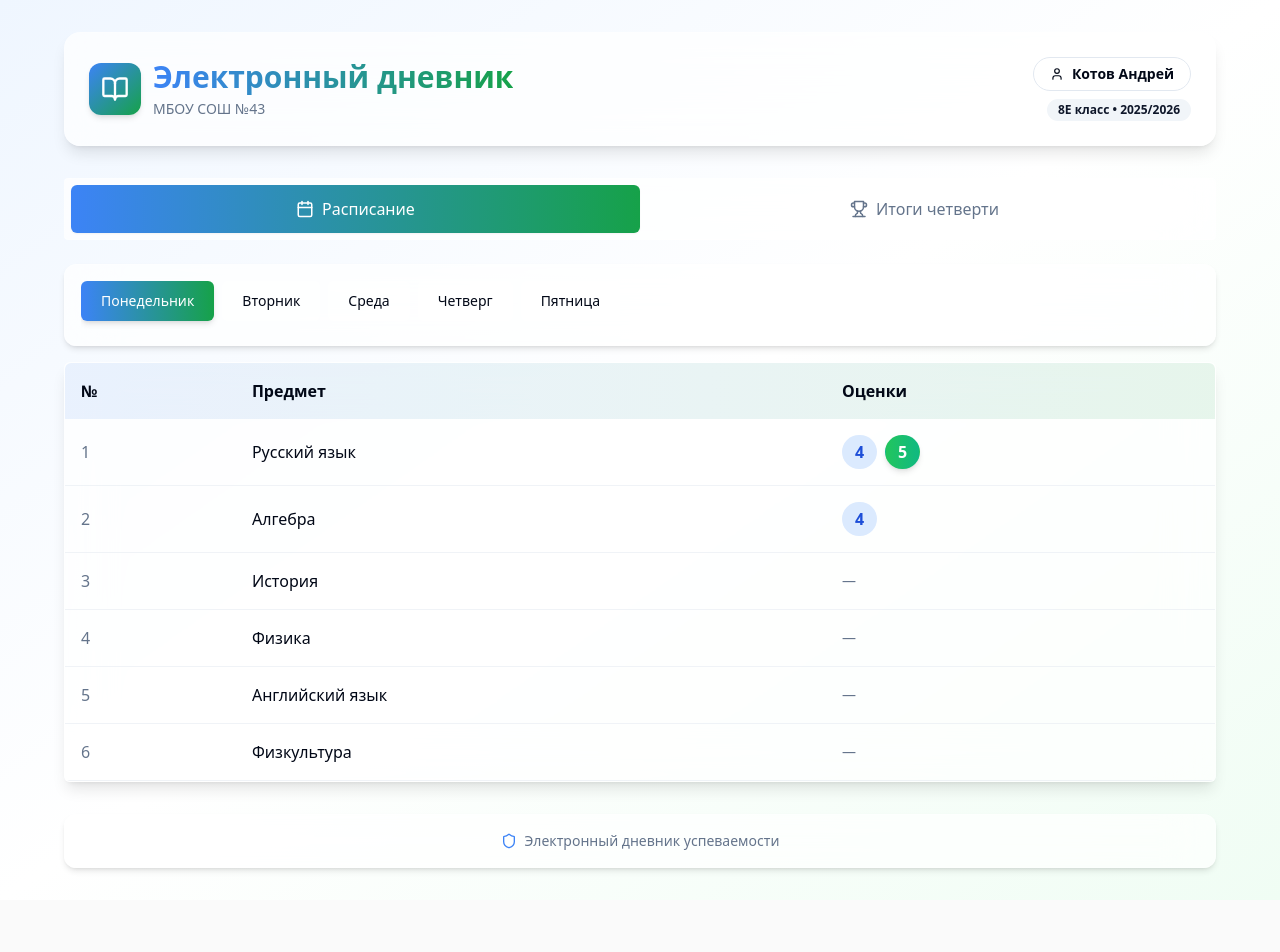
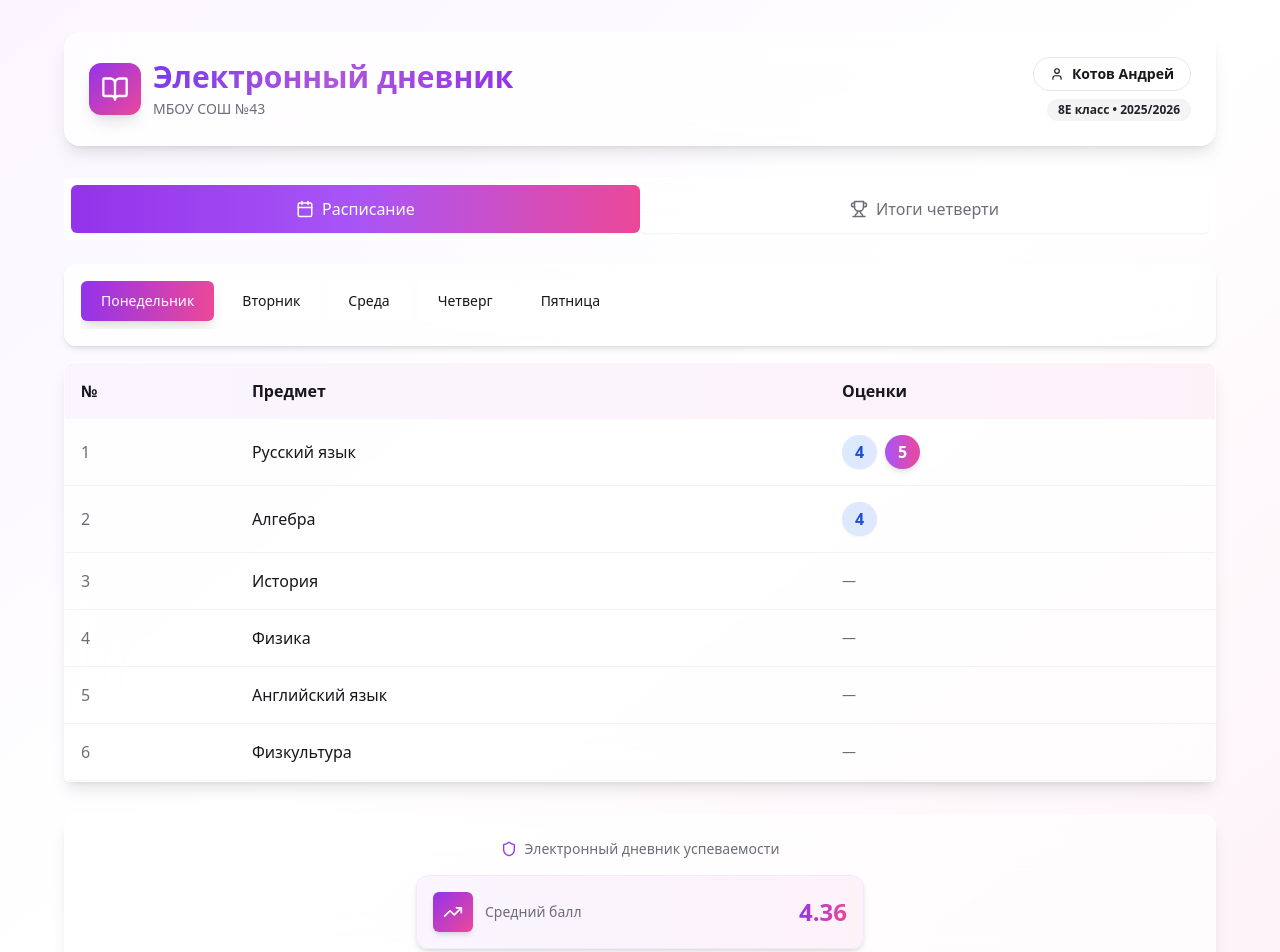
Before and after one commit to pr-poehali-dev/school-diary-creation, a React (Vite) app: page / in a window 1280 px wide. Shown: the top 952 px of the page. Before the commit the page ends 900 px from the top, so only its background shows below. Built offline with nearby package versions, Linux system fonts and the light colour scheme.

Commit message:
Обновление дизайна и оценок

```diff
--- a/src/index.css
+++ b/src/index.css
@@ -4,25 +4,25 @@
 
 @layer base {
   :root {
-    --background: 0 0% 98%;
-    --foreground: 222.2 84% 4.9%;
+    --background: 240 10% 98%;
+    --foreground: 240 10% 10%;
 
     --card: 0 0% 100%;
-    --card-foreground: 222.2 84% 4.9%;
+    --card-foreground: 240 10% 10%;
 
     --popover: 0 0% 100%;
-    --popover-foreground: 222.2 84% 4.9%;
+    --popover-foreground: 240 10% 10%;
 
-    --primary: 217 91% 60%;
+    --primary: 262 83% 58%;
     --primary-foreground: 0 0% 100%;
 
-    --secondary: 210 40% 96.1%;
-    --secondary-foreground: 222.2 47.4% 11.2%;
+    --secondary: 240 5% 96%;
+    --secondary-foreground: 240 10% 15%;
 
-    --muted: 210 40% 96.1%;
-    --muted-foreground: 215.4 16.3% 46.9%;
+    --muted: 240 5% 96%;
+    --muted-foreground: 240 5% 45%;
 
-    --accent: 142 76% 36%;
+    --accent: 280 65% 60%;
     --accent-foreground: 0 0% 100%;
 
     --destructive: 0 84.2% 60.2%;
@@ -106,6 +106,6 @@
   }
 
   .gradient-text {
-    @apply bg-gradient-to-r from-primary to-accent bg-clip-text text-transparent;
+    @apply bg-gradient-to-r from-primary via-accent to-purple-600 bg-clip-text text-transparent;
   }
 }
--- a/src/pages/Index.tsx
+++ b/src/pages/Index.tsx
@@ -63,20 +63,20 @@ const schedule = {
 
 const quarterGrades = subjects.map((subject) => ({
   subject,
-  quarter1: subject === 'Литература' || subject === 'Геометрия' || subject === 'ОБЖ' || subject === 'История' || subject === 'Физкультура' ? 5 : 4,
+  quarter2: subject === 'Русский язык' || subject === 'Алгебра' || subject === 'Информатика' || subject === 'География' || subject === 'Английский язык' ? 5 : 4,
 }));
 
 export default function Index() {
   const [activeDay, setActiveDay] = useState('Понедельник');
 
   return (
-    <div className="min-h-screen bg-gradient-to-br from-blue-50 via-white to-green-50 p-4 md:p-8">
+    <div className="min-h-screen bg-gradient-to-br from-purple-50 via-white to-pink-50 p-4 md:p-8">
       <div className="max-w-6xl mx-auto">
         <header className="mb-8">
           <div className="glass-effect rounded-2xl p-6 shadow-lg">
             <div className="flex items-center justify-between flex-wrap gap-4">
               <div className="flex items-center gap-3">
-                <div className="bg-gradient-to-br from-primary to-accent p-3 rounded-xl shadow-md">
+                <div className="bg-gradient-to-br from-purple-600 to-pink-500 p-3 rounded-xl shadow-lg">
                   <Icon name="BookOpen" size={28} className="text-white" />
                 </div>
                 <div>
@@ -99,11 +99,11 @@ export default function Index() {
 
         <Tabs defaultValue="schedule" className="w-full">
           <TabsList className="glass-effect grid w-full grid-cols-2 mb-6 p-1.5 h-auto">
-            <TabsTrigger value="schedule" className="text-base py-3 data-[state=active]:bg-gradient-to-r data-[state=active]:from-primary data-[state=active]:to-accent data-[state=active]:text-white rounded-lg transition-all">
+            <TabsTrigger value="schedule" className="text-base py-3 data-[state=active]:bg-gradient-to-r data-[state=active]:from-purple-600 data-[state=active]:via-purple-500 data-[state=active]:to-pink-500 data-[state=active]:text-white rounded-lg transition-all shadow-sm">
               <Icon name="Calendar" size={18} className="mr-2" />
               Расписание
             </TabsTrigger>
-            <TabsTrigger value="quarters" className="text-base py-3 data-[state=active]:bg-gradient-to-r data-[state=active]:from-primary data-[state=active]:to-accent data-[state=active]:text-white rounded-lg transition-all">
+            <TabsTrigger value="quarters" className="text-base py-3 data-[state=active]:bg-gradient-to-r data-[state=active]:from-purple-600 data-[state=active]:via-purple-500 data-[state=active]:to-pink-500 data-[state=active]:text-white rounded-lg transition-all shadow-sm">
               <Icon name="Trophy" size={18} className="mr-2" />
               Итоги четверти
             </TabsTrigger>
@@ -118,8 +118,8 @@ export default function Index() {
                     onClick={() => setActiveDay(day)}
                     className={`px-5 py-2.5 rounded-lg text-sm font-medium whitespace-nowrap transition-all transform hover:scale-105 ${
                       activeDay === day
-                        ? 'bg-gradient-to-r from-primary to-accent text-white shadow-md'
-                        : 'bg-white/50 text-foreground hover:bg-white/80'
+                        ? 'bg-gradient-to-r from-purple-600 to-pink-500 text-white shadow-lg'
+                        : 'bg-white/60 text-foreground hover:bg-white/90 hover:shadow-md'
                     }`}
                   >
                     {day}
@@ -132,7 +132,7 @@ export default function Index() {
               <div className="overflow-x-auto">
                 <table className="w-full">
                   <thead>
-                    <tr className="bg-gradient-to-r from-primary/10 to-accent/10">
+                    <tr className="bg-gradient-to-r from-purple-50 to-pink-50">
                       <th className="text-left p-4 font-semibold text-foreground rounded-tl-lg">№</th>
                       <th className="text-left p-4 font-semibold text-foreground">Предмет</th>
                       <th className="text-left p-4 font-semibold text-foreground rounded-tr-lg">Оценки</th>
@@ -150,10 +150,10 @@ export default function Index() {
                                 <Badge
                                   key={i}
                                   variant={grade === 5 ? 'default' : 'secondary'}
-                                  className={`text-base px-3 py-1 ${
+                                  className={`text-base px-3 py-1 shadow-sm ${
                                     grade === 5
-                                      ? 'bg-gradient-to-r from-green-500 to-emerald-500 hover:from-green-600 hover:to-emerald-600 text-white shadow-md'
-                                      : 'bg-blue-100 text-blue-700 hover:bg-blue-200'
+                                      ? 'bg-gradient-to-r from-purple-500 to-pink-500 hover:from-purple-600 hover:to-pink-600 text-white shadow-md'
+                                      : 'bg-gradient-to-r from-blue-100 to-indigo-100 text-blue-700 hover:from-blue-200 hover:to-indigo-200'
                                   }`}
                                 >
                                   {grade}
@@ -174,10 +174,10 @@ export default function Index() {
 
           <TabsContent value="quarters">
             <Card className="glass-effect shadow-lg border-0 overflow-hidden">
-              <div className="bg-gradient-to-r from-primary/10 to-accent/10 p-4 border-b border-border/50">
+              <div className="bg-gradient-to-r from-purple-50 to-pink-50 p-4 border-b border-border/50">
                 <h3 className="text-lg font-semibold text-foreground flex items-center gap-2">
-                  <Icon name="Award" size={20} className="text-primary" />
-                  Итоговые оценки за I четверть
+                  <Icon name="Award" size={20} className="text-purple-600" />
+                  Итоговые оценки за II четверть
                 </h3>
               </div>
               <div className="overflow-x-auto">
@@ -194,14 +194,14 @@ export default function Index() {
                         <td className="p-4 font-medium text-foreground">{item.subject}</td>
                         <td className="p-4 text-center">
                           <Badge
-                            variant={item.quarter1 === 5 ? 'default' : 'secondary'}
-                            className={`text-lg px-4 py-1.5 ${
-                              item.quarter1 === 5
-                                ? 'bg-gradient-to-r from-green-500 to-emerald-500 hover:from-green-600 hover:to-emerald-600 text-white shadow-md'
-                                : 'bg-blue-100 text-blue-700 hover:bg-blue-200'
+                            variant={item.quarter2 === 5 ? 'default' : 'secondary'}
+                            className={`text-lg px-4 py-1.5 shadow-sm ${
+                              item.quarter2 === 5
+                                ? 'bg-gradient-to-r from-purple-500 to-pink-500 hover:from-purple-600 hover:to-pink-600 text-white shadow-md'
+                                : 'bg-gradient-to-r from-blue-100 to-indigo-100 text-blue-700 hover:from-blue-200 hover:to-indigo-200'
                             }`}
                           >
-                            {item.quarter1}
+                            {item.quarter2}
                           </Badge>
                         </td>
                       </tr>
@@ -213,10 +213,24 @@ export default function Index() {
           </TabsContent>
         </Tabs>
 
-        <footer className="mt-8 glass-effect rounded-xl p-4 shadow-md">
-          <div className="flex items-center justify-center gap-2 text-sm text-muted-foreground">
-            <Icon name="Shield" size={16} className="text-primary" />
-            <span>Электронный дневник успеваемости</span>
+        <footer className="mt-8 glass-effect rounded-xl p-6 shadow-lg">
+          <div className="flex flex-col items-center gap-4">
+            <div className="flex items-center justify-center gap-2 text-sm text-muted-foreground">
+              <Icon name="Shield" size={16} className="text-purple-600" />
+              <span>Электронный дневник успеваемости</span>
+            </div>
+            <div className="flex items-center justify-between w-full max-w-md mx-auto bg-gradient-to-r from-purple-50 to-pink-50 rounded-xl p-4 shadow-md border border-purple-100">
+              <div className="flex items-center gap-3">
+                <div className="bg-gradient-to-br from-purple-600 to-pink-500 p-2.5 rounded-lg shadow-md">
+                  <Icon name="TrendingUp" size={20} className="text-white" />
+                </div>
+                <span className="text-sm font-medium text-muted-foreground">Средний балл</span>
+              </div>
+              {(() => {
+                const average = (quarterGrades.reduce((sum, item) => sum + item.quarter2, 0) / quarterGrades.length).toFixed(2);
+                return <span className="text-2xl font-bold bg-gradient-to-r from-purple-600 to-pink-500 bg-clip-text text-transparent">{average}</span>;
+              })()}
+            </div>
           </div>
         </footer>
       </div>
```
Also changed, not shown: 1 other file (tests, documents, lock files or other folders).
